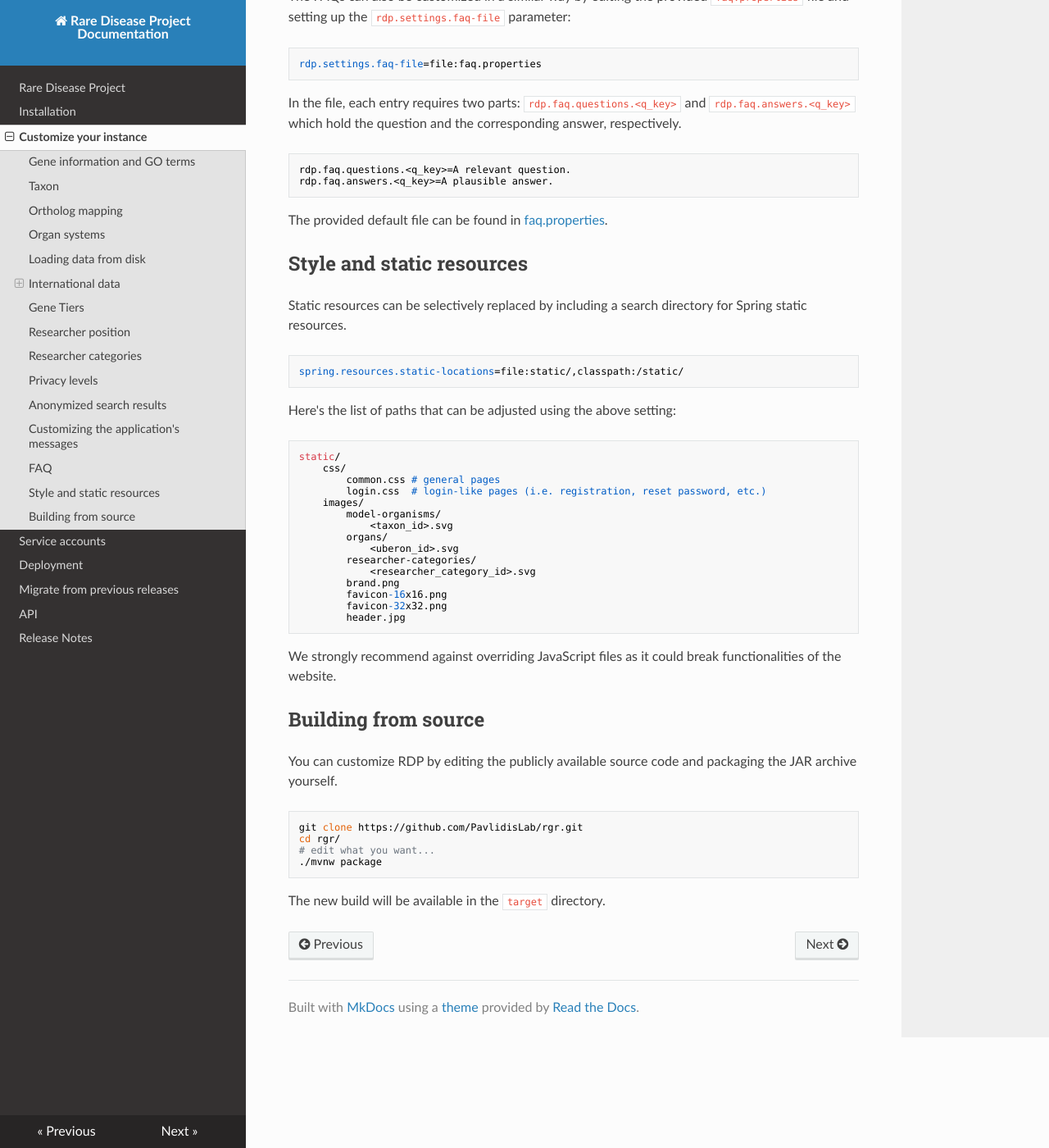
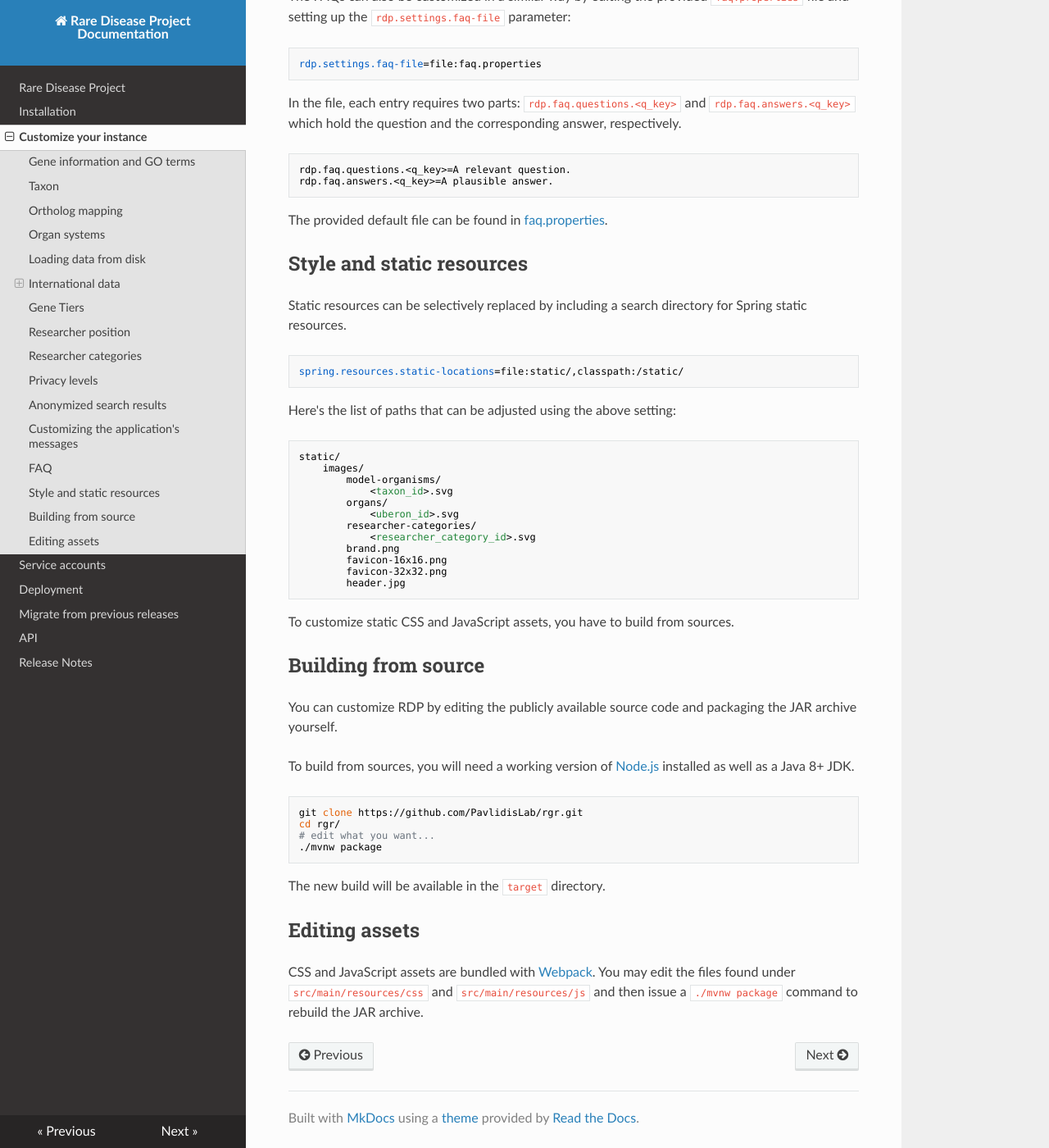
Before and after one commit to PavlidisLab/rdp, an MkDocs documentation site: the page built from docs/customization.md, in a window 1280 px wide and 1400 px high, scrolled down 6243 px. Shown: the whole window at 82% size. Built offline with MkDocs 1.6.1, drawn with Linux system fonts in a browser that asks for light colours; nearby versions of some CDN libraries.

Commit message:
docs: Update documentation about editing css and js files

````diff
--- a/docs/customization.md
+++ b/docs/customization.md
@@ -317,9 +317,6 @@ Here's the list of paths that can be adjusted using the above setting:
 
 ```
 static/
-    css/
-        common.css # general pages
-        login.css  # login-like pages (i.e. registration, reset password, etc.)
     images/
         model-organisms/
             <taxon_id>.svg
@@ -333,11 +330,14 @@ static/
         header.jpg
 ```
 
-We strongly recommend against overriding JavaScript files as it could break functionalities of the website.
+To customize static CSS and JavaScript assets, you have to build from sources.
 
 ## Building from source
 
 You can customize RDP by editing the publicly available source code and packaging the JAR archive yourself.
+
+To build from sources, you will need a working version of [Node.js](https://nodejs.org/) installed as well as a Java 8+
+JDK.
 
 ```bash
 git clone https://github.com/PavlidisLab/rgr.git
@@ -347,3 +347,9 @@ cd rgr/
 ```
 
 The new build will be available in the `target` directory.
+
+## Editing assets
+
+CSS and JavaScript assets are bundled with [Webpack](https://webpack.js.org/). You may edit the files found
+under `src/main/resources/css` and `src/main/resources/js` and then issue a `./mvnw package` command to rebuild the JAR
+archive.
````
